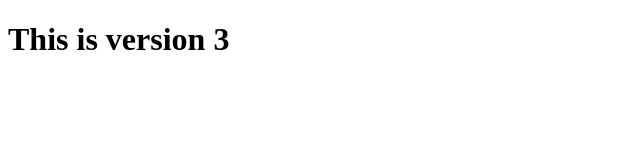
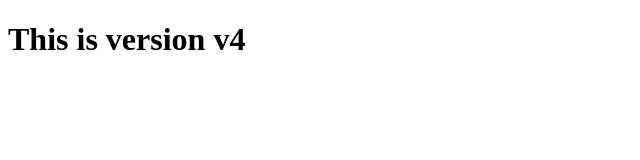
Before and after one commit to MubeenAhmad378/git-repo, a plain HTML site: page index.html in a window 1280 px wide. Shown: the full height of the page, 0-640 px from the left. Drawn offline with Linux system fonts and the light colour scheme.

Commit message:
version v4

```diff
--- a/index.html
+++ b/index.html
@@ -6,6 +6,6 @@
     <title>Document</title>
 </head>
 <body>
-    <h1>This is version 3</h1>
+    <h1>This is version v4</h1>
 </body>
 </html>
```
